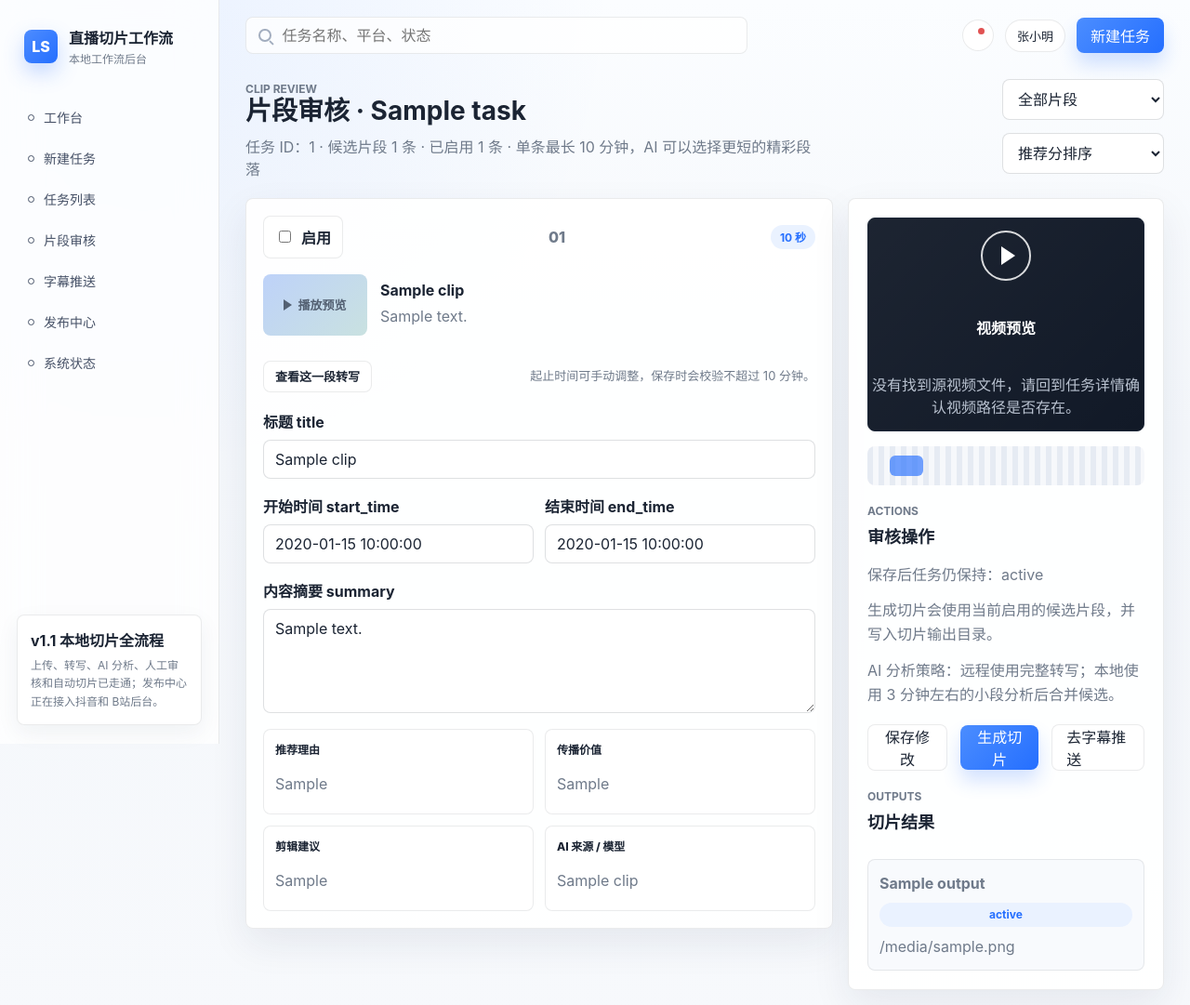
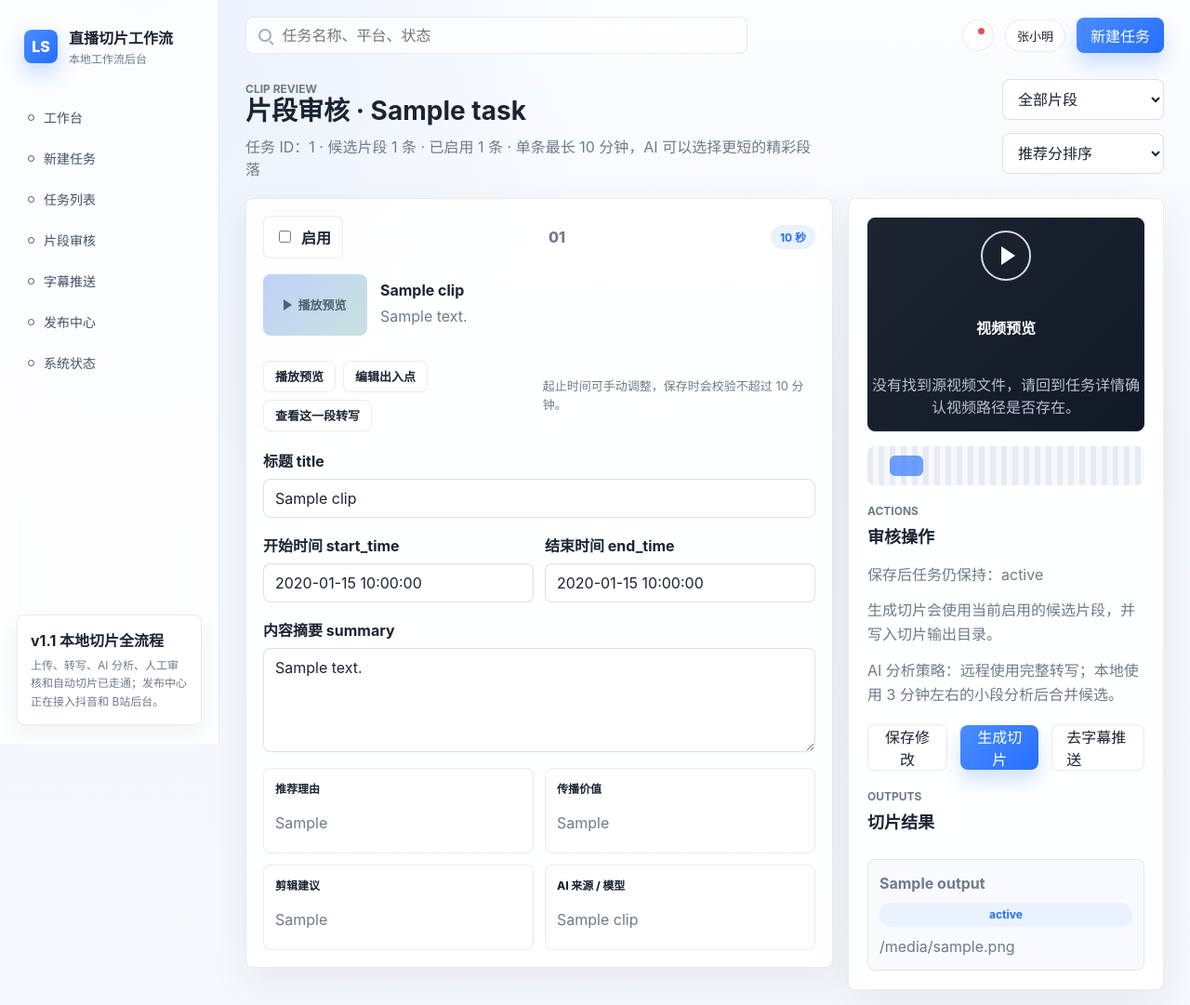
Before and after one commit to damingishere-coder/Ai-Clip-Workflow, a FastAPI app: template app/templates/clip_review.html in a window 1280 px wide. Shown: the top 1081 px of the page at 93% size. Run offline with FastAPI, Linux system fonts and the light colour scheme; the template is opened without the code that fills it: most values are stand-ins (such as "Sample title", 1, 10 or a date in 2020).

Commit message:
视频审核片段剪切功能

```diff
--- a/app/templates/clip_review.html
+++ b/app/templates/clip_review.html
@@ -24,7 +24,7 @@
 <div class="page-alert" id="clip-review-message" hidden></div>
 
 <section class="review-layout">
-  <form class="clip-list" id="clip-review-form" data-task-id="{{ task.id }}">
+  <form class="clip-list" id="clip-review-form" data-task-id="{{ task.id }}" data-max-clip-seconds="{{ task.max_clip_duration * 60 }}">
     {% if clips %}
     {% for clip in clips %}
     <article
@@ -56,7 +56,11 @@
       </div>
 
       <div class="clip-card-tools">
-        <button class="secondary-button compact-button" type="button" data-transcript-trigger>查看这一段转写</button>
+        <div class="clip-tool-buttons">
+          <button class="secondary-button compact-button" type="button" data-preview-trigger>播放预览</button>
+          <button class="secondary-button compact-button" type="button" data-source-monitor-trigger>编辑出入点</button>
+          <button class="secondary-button compact-button" type="button" data-transcript-trigger>查看这一段转写</button>
+        </div>
         <span>起止时间可手动调整，保存时会校验不超过 {{ task.max_clip_duration }} 分钟。</span>
       </div>
 
@@ -182,4 +186,84 @@
     <p class="empty-note">点击左侧候选片段的“查看这一段转写”，这里会显示对应时间段的原文。</p>
   </div>
 </aside>
+
+<div class="modal-backdrop source-monitor-backdrop" id="source-monitor-modal" hidden>
+  <section class="modal-panel source-monitor-panel" role="dialog" aria-modal="true" aria-labelledby="source-monitor-title">
+    <div class="source-monitor-head">
+      <div>
+        <p class="eyebrow">Source Monitor</p>
+        <h2 id="source-monitor-title">编辑入点 / 出点</h2>
+      </div>
+      <button class="icon-button source-monitor-close" type="button" id="close-source-monitor" aria-label="关闭源监视器">×</button>
+    </div>
+
+    <div class="source-monitor-body">
+      {% if task.source_exists %}
+      <video id="source-monitor-video" controls preload="metadata" src="/media/tasks/{{ task.id }}/source-video"></video>
+      {% else %}
+      <div class="video-placeholder source-monitor-empty">
+        <strong>没有源视频</strong>
+        <span>请先回到任务详情确认源视频文件是否存在。</span>
+      </div>
+      {% endif %}
+
+      <div class="source-monitor-console">
+        <div class="source-monitor-status">
+          <strong id="source-monitor-current">00:00:00:00</strong>
+          <select class="source-monitor-zoom" id="source-monitor-zoom" aria-label="时间轴缩放">
+            <option value="fit">适合</option>
+            <option value="half">1/2</option>
+            <option value="quarter">1/4</option>
+          </select>
+          <span id="source-monitor-duration">片段 00:00:00</span>
+        </div>
+
+        <div class="source-monitor-track" id="source-monitor-track" aria-label="源监视器时间轴">
+          <div class="source-monitor-window" id="source-monitor-window"></div>
+          <div class="source-monitor-range" id="source-monitor-range">
+            <button class="source-monitor-handle source-monitor-handle-in" id="source-monitor-in-handle" type="button" aria-label="拖动入点"></button>
+            <button class="source-monitor-handle source-monitor-handle-out" id="source-monitor-out-handle" type="button" aria-label="拖动出点"></button>
+          </div>
+          <button class="source-monitor-playhead" id="source-monitor-playhead" type="button" aria-label="播放头"></button>
+        </div>
+
+        <div class="source-monitor-times">
+          <span id="source-monitor-window-start">00:00:00</span>
+          <span id="source-monitor-in-time">入点 00:00:00</span>
+          <span id="source-monitor-out-time">出点 00:00:00</span>
+          <span id="source-monitor-window-end">00:00:00</span>
+        </div>
+
+        <div class="source-monitor-controls">
+          <div class="source-monitor-stepper" aria-label="微调步长">
+            <span>步长</span>
+            <button class="source-monitor-step active" type="button" data-source-step="1">1秒</button>
+            <button class="source-monitor-step" type="button" data-source-step="5">5秒</button>
+            <button class="source-monitor-step" type="button" data-source-step="15">15秒</button>
+          </div>
+          <div class="source-monitor-actions">
+            <button class="secondary-button compact-button" type="button" data-source-action="mark-in">设为入点</button>
+            <button class="secondary-button compact-button" type="button" data-source-action="mark-out">设为出点</button>
+            <button class="secondary-button compact-button" type="button" data-source-action="jump-in">跳到入点</button>
+            <button class="secondary-button compact-button" type="button" data-source-action="jump-out">跳到出点</button>
+            <button class="secondary-button compact-button" type="button" data-source-action="preview">预览当前片段</button>
+          </div>
+          <div class="source-monitor-actions">
+            <button class="secondary-button compact-button" type="button" data-source-action="in-back">入点提前</button>
+            <button class="secondary-button compact-button" type="button" data-source-action="in-forward">入点后移</button>
+            <button class="secondary-button compact-button" type="button" data-source-action="out-back">出点提前</button>
+            <button class="secondary-button compact-button" type="button" data-source-action="out-forward">出点后移</button>
+          </div>
+        </div>
+
+        <p class="source-monitor-message" id="source-monitor-message">调整后点击“应用到片段”，再点击页面右侧“保存修改”写入数据库。</p>
+      </div>
+    </div>
+
+    <div class="source-monitor-footer">
+      <button class="secondary-button" type="button" id="cancel-source-monitor">取消</button>
+      <button class="primary-button" type="button" id="apply-source-monitor">应用到片段</button>
+    </div>
+  </section>
+</div>
 {% endblock %}
```
Also changed, not shown: app/routers/tasks.py (+7 -2 lines), docs/CLIP_REVIEW.md (+10 -0 lines).
